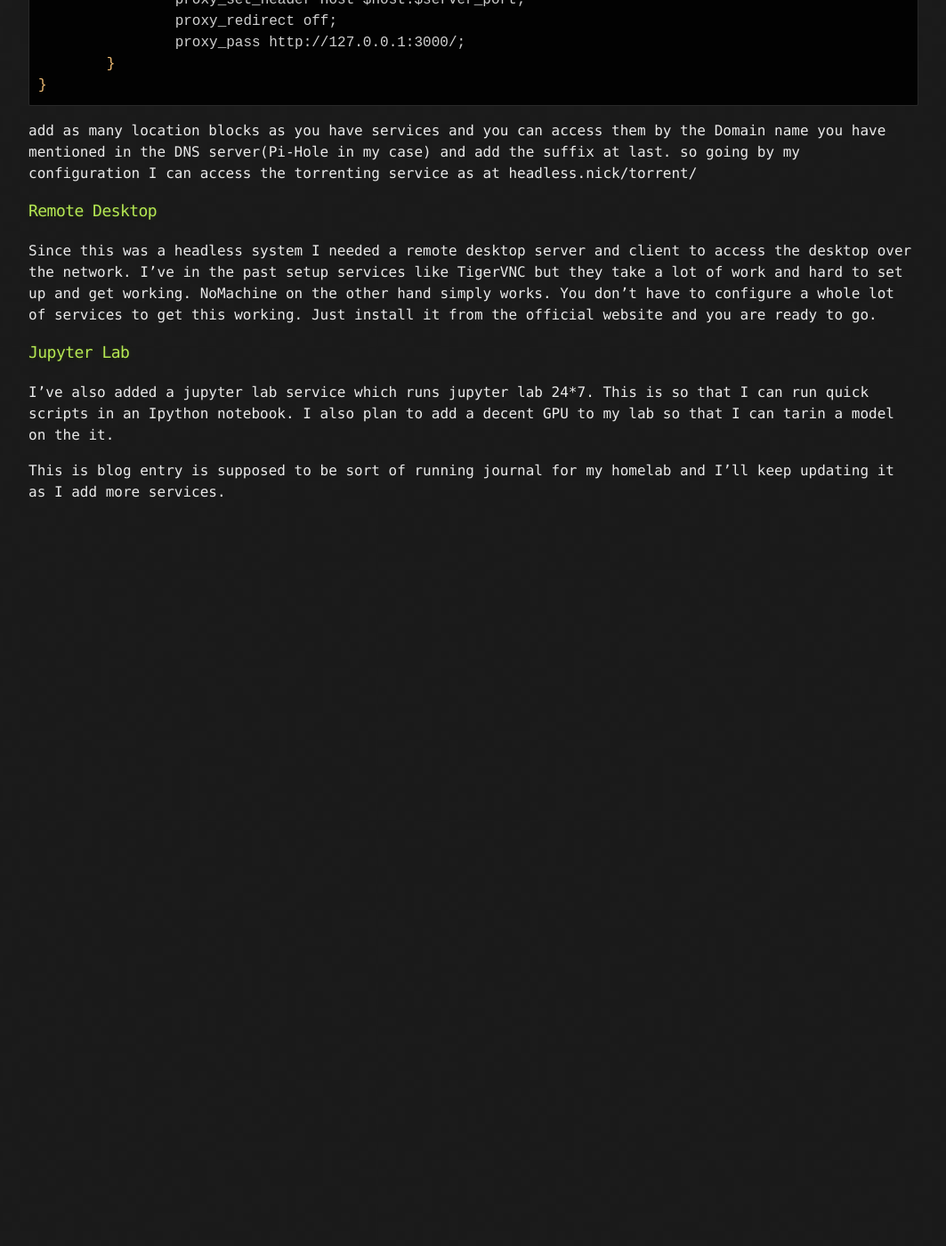
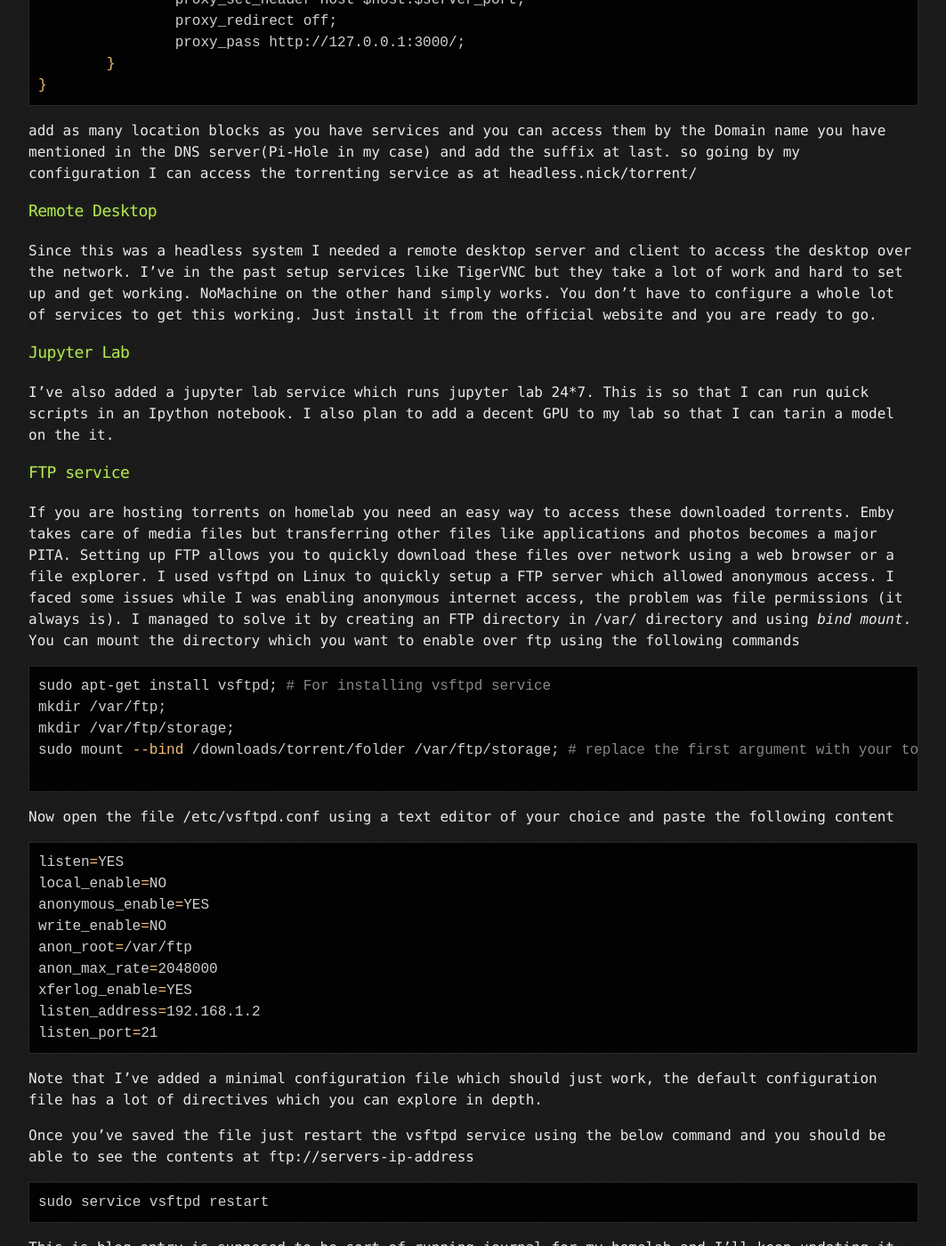
Before and after one commit to bagdeabhishek/bagdeabhishek.github.io, a Jekyll site: the page built from homelab.md, in a window 1280 px wide and 1400 px high, scrolled down 7058 px. Shown: the whole window at 89% size, without its empty margins (108-1171 px from the left). Built offline with Jekyll 4.4.1, drawn with Linux system fonts in a browser that asks for light colours; before the commit the page ends 7643 px from its top, so only the background shows below that.

Commit message:
Added FTP server

````diff
--- a/homelab.md
+++ b/homelab.md
@@ -181,5 +181,36 @@ Since this was a headless system I needed a remote desktop server and client to
 ### Jupyter Lab
 I've also added a jupyter lab service which runs jupyter lab 24\*7. This is so that I can run quick scripts in an Ipython notebook. I also plan to add a decent GPU to my lab so that I can tarin a model on the it.
 
+### FTP service
+If you are hosting torrents on homelab you need an easy way to access these downloaded torrents. Emby takes care of media files but transferring other files like applications and photos becomes a major PITA. Setting up FTP allows you to quickly download these files over network using a web browser or a file explorer. I used vsftpd on Linux to quickly setup a FTP server which allowed anonymous access. I faced some issues while I was enabling anonymous internet access, the problem was file permissions (it always is). I managed to solve it by creating an FTP directory in /var/ directory and using _bind mount_. You can mount the directory which you want to enable over ftp using the following commands
+```bash
+sudo apt-get install vsftpd; # For installing vsftpd service
+mkdir /var/ftp;
+mkdir /var/ftp/storage;
+sudo mount --bind /downloads/torrent/folder /var/ftp/storage; # replace the first argument with your torrent download folder path
+
+```
+
+Now open the file /etc/vsftpd.conf using a text editor of your choice and paste the following content
+
+```bash
+listen=YES
+local_enable=NO
+anonymous_enable=YES
+write_enable=NO
+anon_root=/var/ftp
+anon_max_rate=2048000
+xferlog_enable=YES
+listen_address=192.168.1.2
+listen_port=21
+```
+
+Note that I've added a minimal configuration file which should just work, the default configuration file has a lot of directives which you can explore in depth.
+
+Once you've saved the file just restart the vsftpd service using the below command and you should be able to see the contents at ftp://servers-ip-address
+
+```bash
+sudo service vsftpd restart
+```
 
 This is blog entry is supposed to be sort of running journal for my homelab and I'll keep updating it as I add more services.
````
